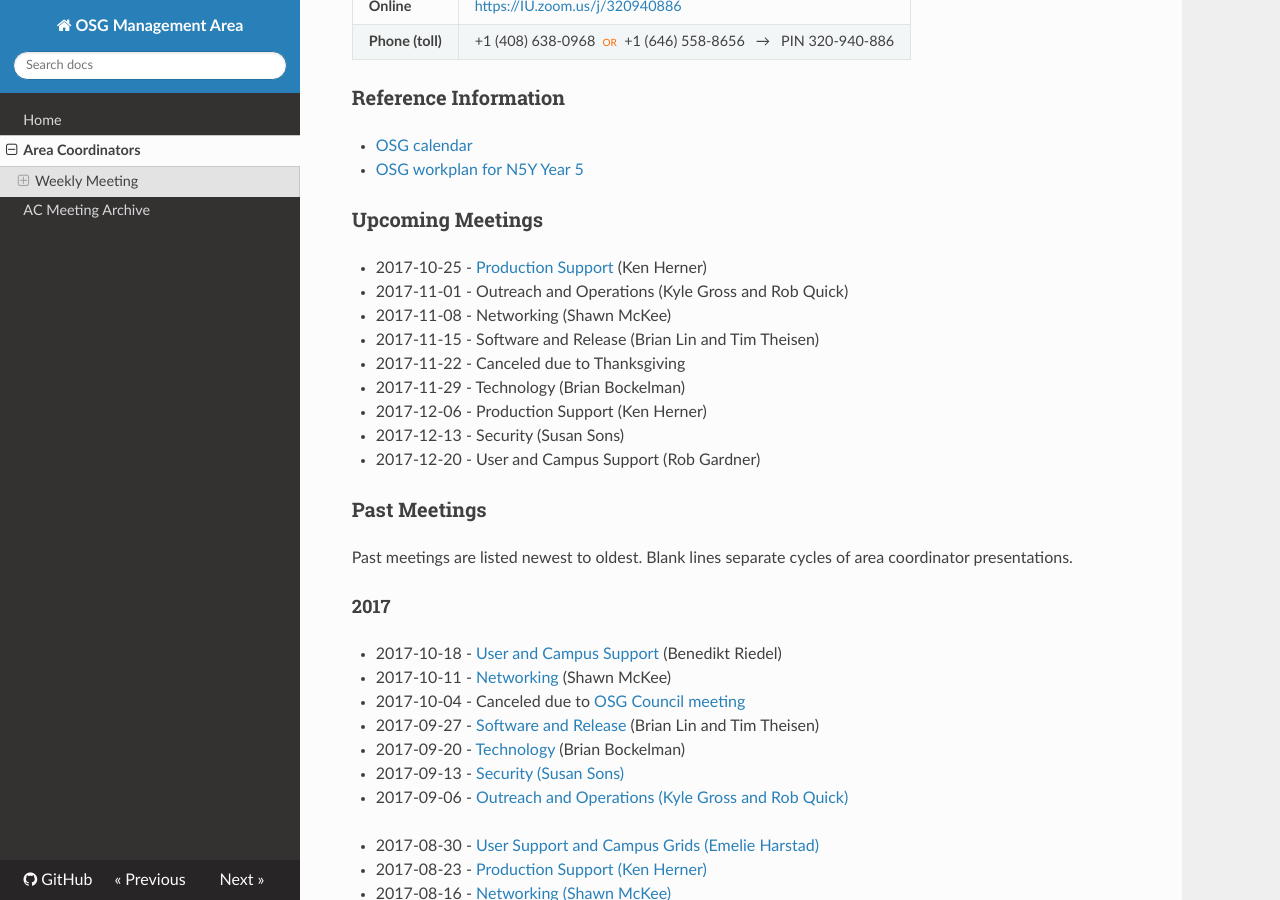
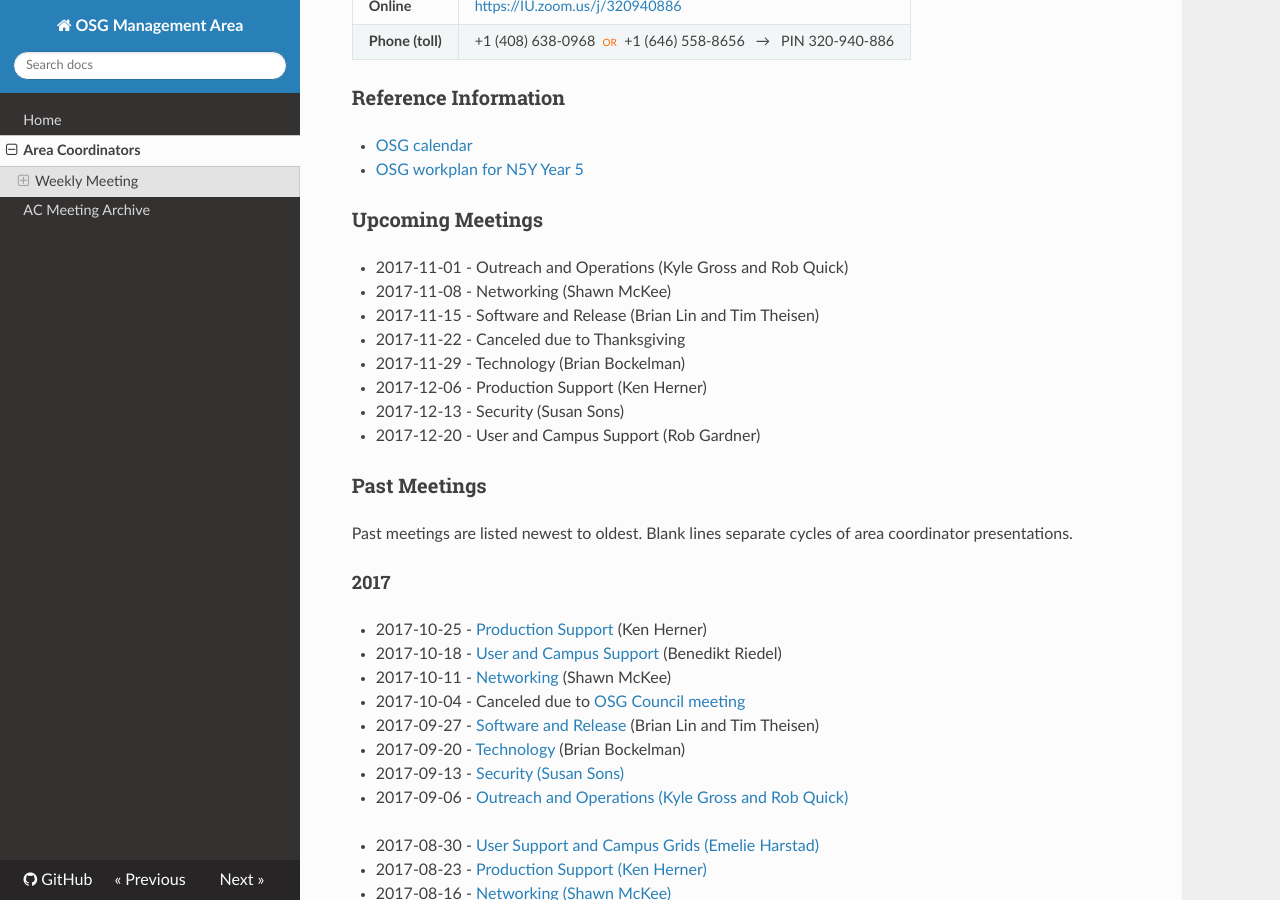
Before and after one commit to ppaschos/management-1, an MkDocs documentation site: the page built from docs/area-coordinators.md, in a window 1280 px wide and 900 px high, scrolled down 770 px. Built offline with MkDocs 1.6.1, drawn with Linux system fonts in a browser that asks for light colours; nearby versions of some CDN libraries; old or Windows-style settings are respelled for this version of MkDocs; part of the change alters nothing that is shown.

Commit message:
Moved 2017-10-25 to past meetings

```diff
--- a/docs/area-coordinators.md
+++ b/docs/area-coordinators.md
@@ -44,7 +44,6 @@ The current Area Coordinators are:
 
 ### Upcoming Meetings
 
-- 2017-10-25 - [Production Support](https://drive.google.com/open?id=0BzjiUtV-7HOrZ2ZTTUN4eXFnS0E) (Ken Herner)
 - 2017-11-01 - Outreach and Operations (Kyle Gross and Rob Quick)
 - 2017-11-08 - Networking (Shawn McKee)
 - 2017-11-15 - Software and Release (Brian Lin and Tim Theisen)
@@ -61,6 +60,7 @@ Past meetings are listed newest to oldest.  Blank lines separate cycles of area
 
 #### 2017
 
+- 2017-10-25 - [Production Support](https://drive.google.com/open?id=0BzjiUtV-7HOrZ2ZTTUN4eXFnS0E) (Ken Herner)
 - 2017-10-18 - [User and Campus Support](https://docs.google.com/presentation/d/197X_9zF4iKyhyIwD2YVgc-PIm8oKVb74wo7nbJnlY8o/view?usp=sharing) (Benedikt Riedel)
 - 2017-10-11 - [Networking](https://drive.google.com/file/d/0B63jqzjmiVgcV1dBQy1GdzlIazg/view?usp=sharing) (Shawn McKee)
 - 2017-10-04 - Canceled due to [OSG Council meeting](https://indico.fnal.gov/conferenceDisplay.py?confId=14824)
```
